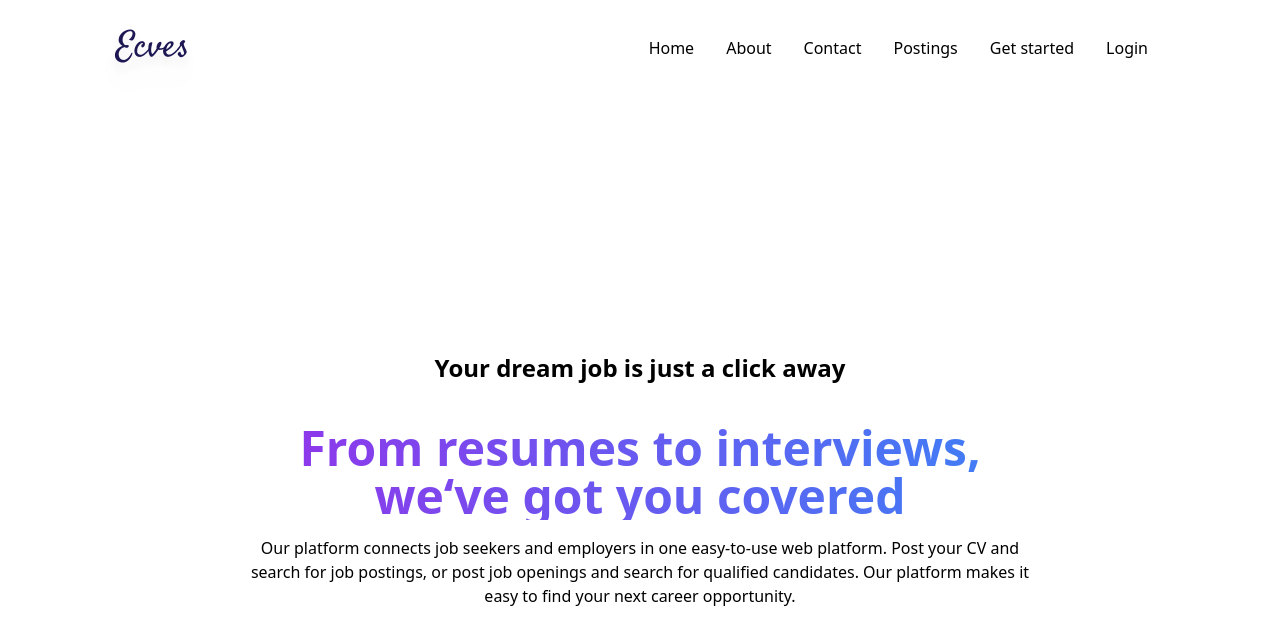
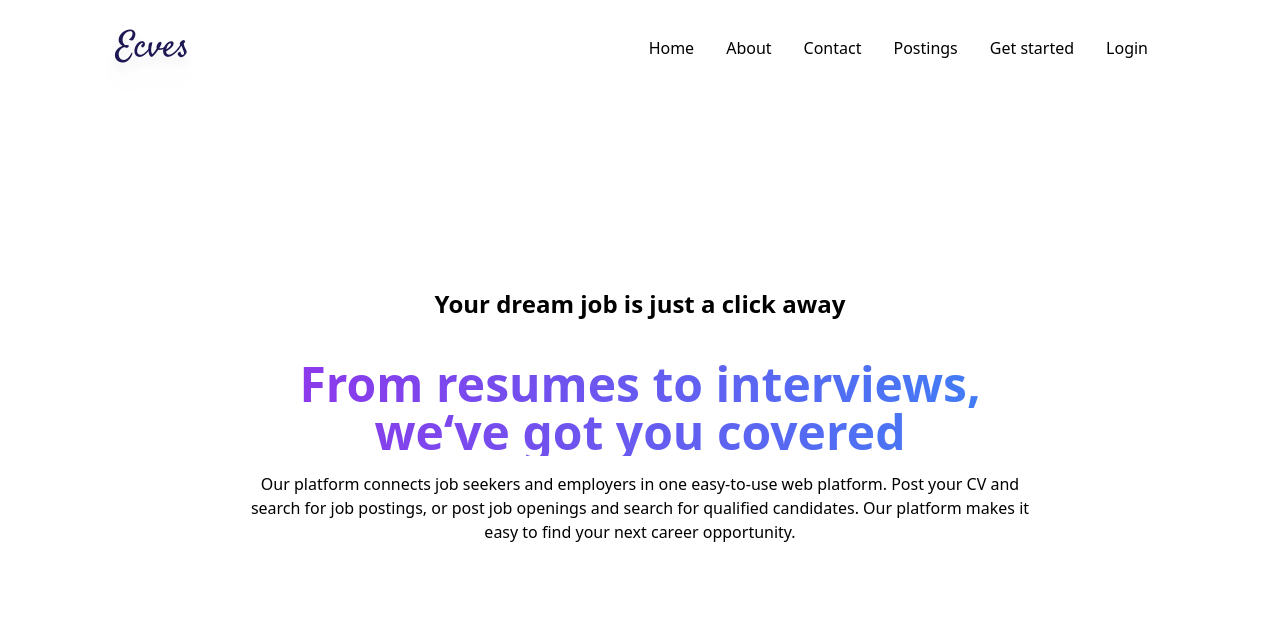
Before and after one commit to HRemonen/ecvs, a React (Vite) app in the folder src/client/: page / in a window 1280 px wide. Shown: the top 644 px of the page. Built offline with nearby package versions, Linux system fonts and the light colour scheme; no server answers.

Commit message:
Fix issue with scrolling bar and screen width

```diff
--- a/src/client/src/components/index/Hero.tsx
+++ b/src/client/src/components/index/Hero.tsx
@@ -11,8 +11,8 @@ const NumberAnimation: React.FC<{n: number}> = ({ n }) => {
 }
 
 const Hero = () => (
-  <div className="snap-start w-screen h-screen">
-    <div className="pt-8 md:pt-64 md:max-w-[800px] w-4/5 mx-auto text-center flex flex-col justify-center">
+  <div>
+    <div className="pt-8 md:pt-48 md:max-w-[800px] w-4/5 mx-auto text-center flex flex-col justify-center">
       <div className="">
         <p className="text-2xl font-bold pb-2">
           Your dream job is just a click away
@@ -27,18 +27,18 @@ const Hero = () => (
         </p>
       </div>
     </div>
-    <div className="flex justify-between items-center pt-16 md:pt-96 md:mx-48 text-center md:text-5xl font-semibold">
+    <div className="flex md:max-w-[800px] justify-between items-center pt-16 md:pt-96 md:mx-48 text-center md:text-6xl font-light">
       <div>
         <NumberAnimation n={3} />
-        <p className="pt-8 font-light md:text-lg">Users on platform</p>
+        <p className="pt-8 font-thin md:text-lg">Users on platform</p>
       </div>
       <div>
         <NumberAnimation n={21} />
-        <p className="pt-8 font-light md:text-lg">Ecvs created</p>
+        <p className="pt-8 font-thin md:text-lg">Ecvs created</p>
       </div>
       <div>
         <NumberAnimation n={103} />
-        <p className="pt-8 font-light md:text-lg">Job opportunities</p>
+        <p className="pt-8 font-thin md:text-lg">Job opportunities</p>
       </div>
     </div>
   </div>
--- a/src/client/src/components/index/Index.tsx
+++ b/src/client/src/components/index/Index.tsx
@@ -1,19 +1,20 @@
+import Contact from "./Contact";
 import Hero from "./Hero";
 import Navbar from "./Navbar";
 
 const Index = () => {
   return (
     <>
-      <Navbar />
-      <div className="snap-y snap-mandatory h-screen w-screen overflow-scroll">
-        <Hero />
+      <div className="snap-y snap-mandatory h-screen w-full overflow-scroll">
+        <div className="snap-start w-full h-screen">
+          <Navbar />
+          <Hero />
+        </div>
 
-        <div className="snap-start bg-amber-300 w-screen h-screen flex items-center justify-center text-4xl">
+        <div className="snap-start bg-amber-300 w-full h-screen flex items-center justify-center text-4xl">
           2
         </div>
-        <div className="snap-start bg-gray-900 w-screen h-screen flex items-center justify-center text-4xl">
-          3
-        </div>
+        <Contact />
       </div>
     </>
   );
```
